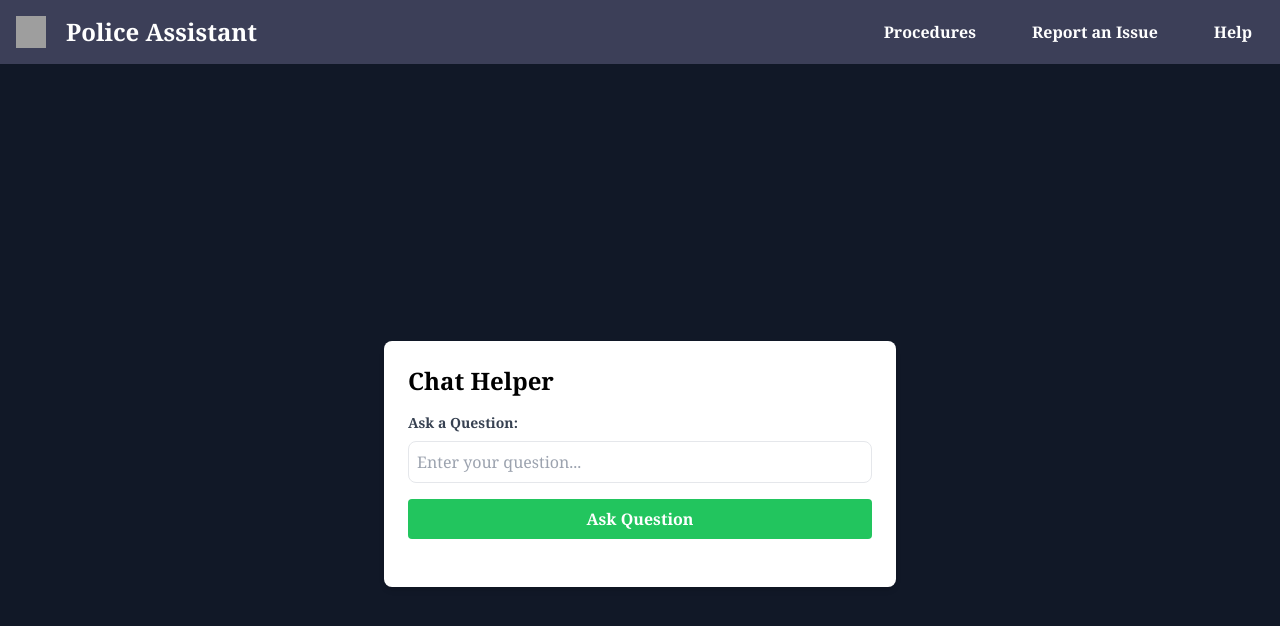
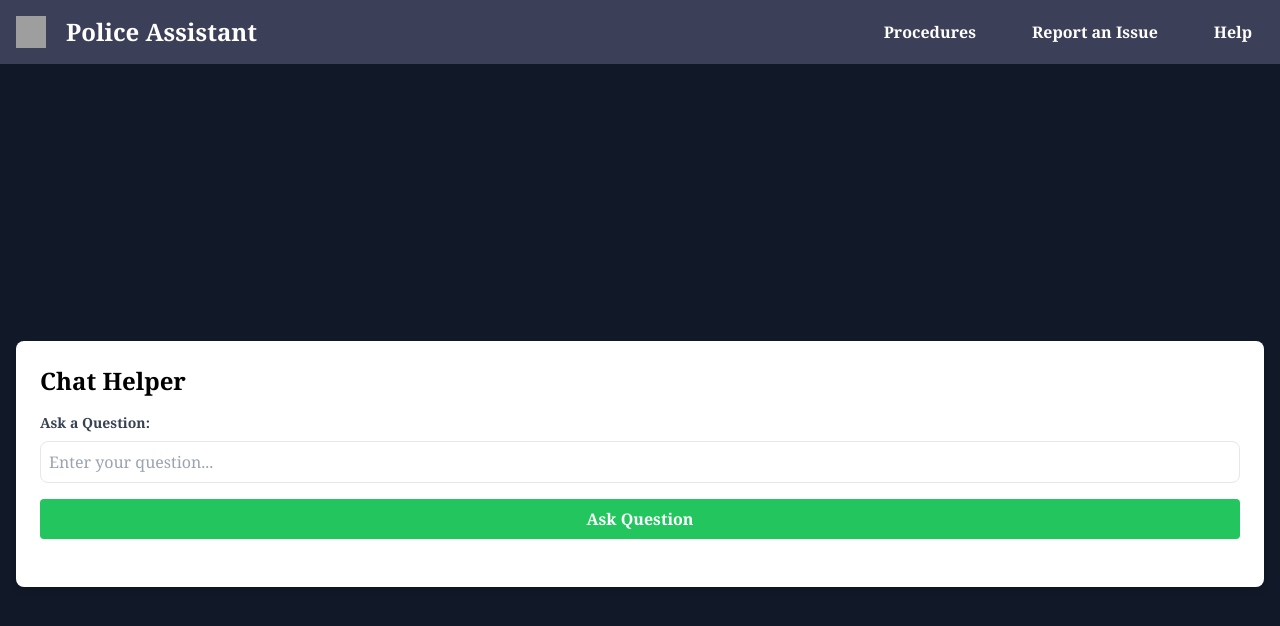
Before and after one commit to nishantraghuvanshi/goa_police_hackathon_assistant, a Next.js app: page /help in a window 1280 px wide. Shown: the top 626 px of the page. Built offline with nearby package versions, Linux system fonts and the light colour scheme; grey boxes are pictures that could not be loaded.

Commit message:
changed chatbot width

```diff
--- a/app/help/page.tsx
+++ b/app/help/page.tsx
@@ -43,7 +43,7 @@ export default function Home() {
 
   return (
     <div className="min-h-screen flex flex-col items-center justify-center bg-gray-900 p-4">
-      <div className="max-w-lg w-full bg-white rounded-lg shadow-md p-6">
+      <div className="max-w-7xl w-full bg-white rounded-lg shadow-md p-6">
         <h1 className="text-2xl font-bold mb-4 text-black">Chat Helper</h1>
 
         {/* Chat Section */}
```
